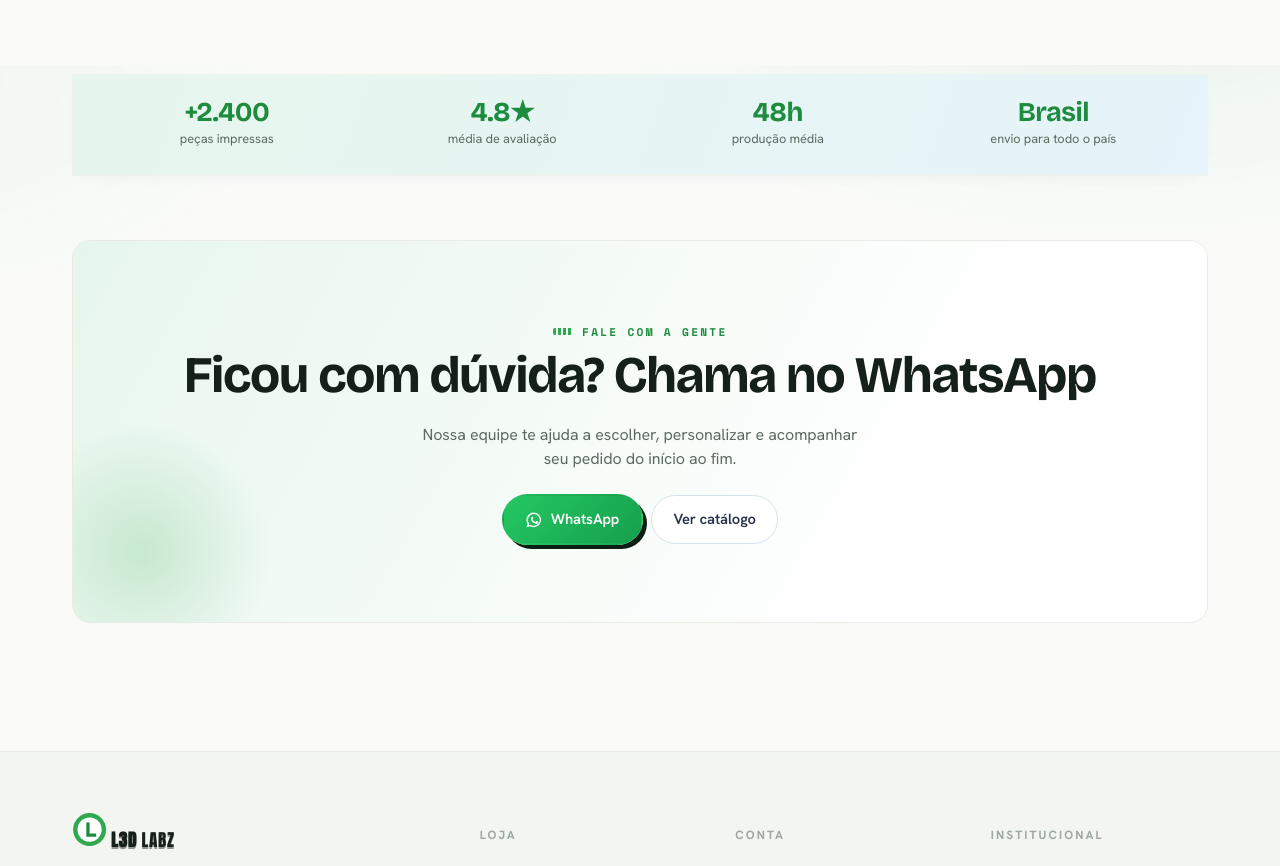
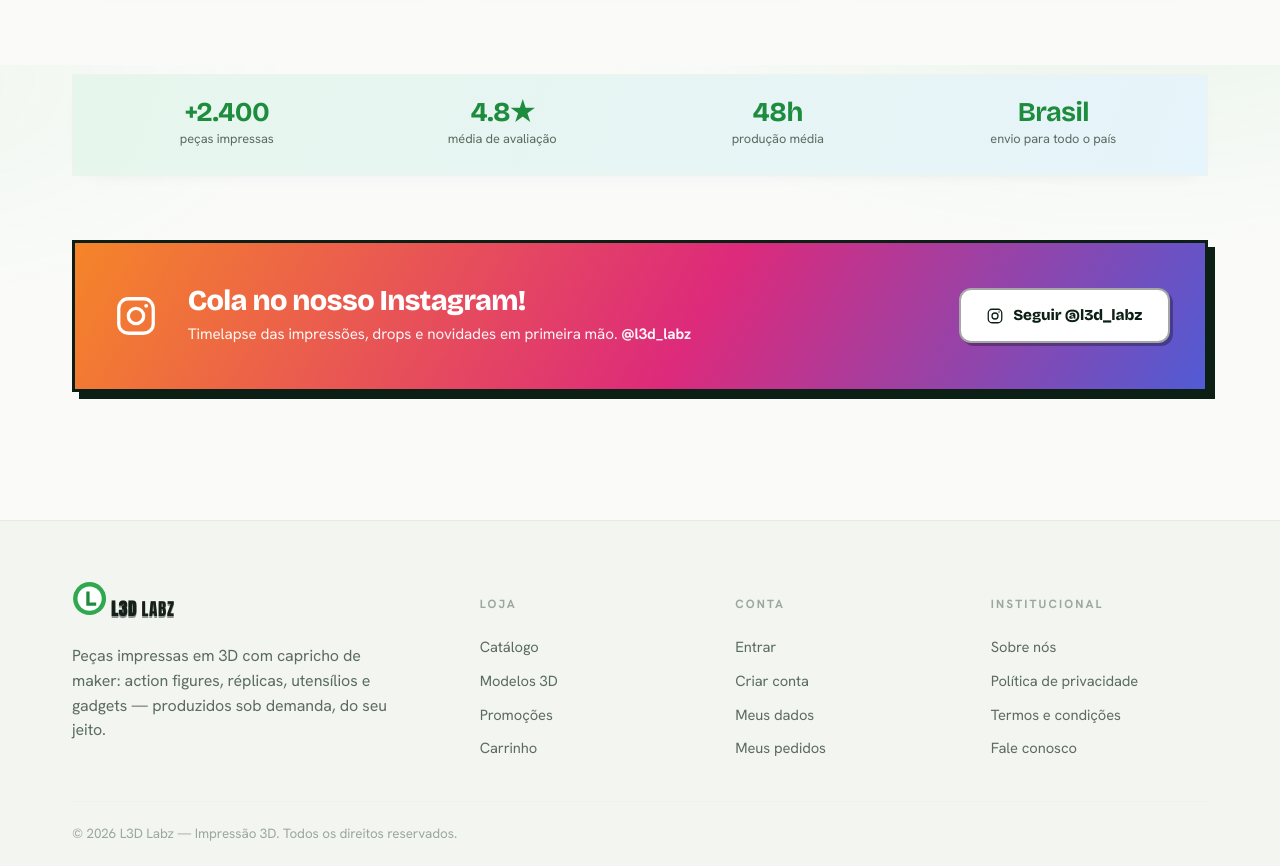
Before and after one commit to luixsouza/l3d-labz-site, a Django app: template apps/core/templates/core/home.html in a window 1280 px wide. Shown: the part 735-1601 px from the top of the page. Run offline with Django 5.2, Linux system fonts and the light colour scheme; the template is opened without the code that fills it, so the values that code supplies are empty.

Commit message:
feat(quick-260616-lol): CTA final da home → Instagram (remove WhatsApp)
- Substitui .shop-cta com link wa.me falso por .ig-cta (degradê IG)
- Conteúdo pt-br: "Cola no nosso Instagram!" + subtítulo @l3d_labz
- Botão "Seguir @l3d_labz" aponta para {{ SITE.instagram }} (target=_blank)
- Ícone #i-instagram reutilizado (já existe em icons.html)
- Sem número/link de WhatsApp inventado

```diff
--- a/apps/core/templates/core/home.html
+++ b/apps/core/templates/core/home.html
@@ -193,17 +193,21 @@
 </section>
 {% endif %}
 
-<!-- ===================== CTA FINAL ===================== -->
+<!-- ===================== CTA FINAL — Instagram ===================== -->
 <section class="section">
   <div class="container">
-    <div class="shop-cta reveal">
-      <span class="eyebrow eyebrow-center">Fale com a gente</span>
-      <h2>Ficou com dúvida? Chama no WhatsApp</h2>
-      <p>Nossa equipe te ajuda a escolher, personalizar e acompanhar seu pedido do início ao fim.</p>
-      <div class="tag-row">
-        <a href="https://wa.me/" class="btn btn-primary"><svg class="icon"><use href="#i-whats"></use></svg> WhatsApp</a>
-        <a href="{% url 'catalog:product_list' %}" class="btn btn-ghost">Ver catálogo</a>
+    <div class="ig-cta reveal">
+      <div class="ig-cta-ico">
+        <svg class="icon"><use href="#i-instagram"></use></svg>
       </div>
+      <div class="ig-cta-body">
+        <h3>Cola no nosso Instagram!</h3>
+        <p>Timelapse das impressões, drops e novidades em primeira mão. <strong>@l3d_labz</strong></p>
+      </div>
+      <a href="{{ SITE.instagram }}" target="_blank" rel="noopener" class="ig-cta-btn">
+        <svg class="icon"><use href="#i-instagram"></use></svg>
+        Seguir @l3d_labz
+      </a>
     </div>
   </div>
 </section>
```
